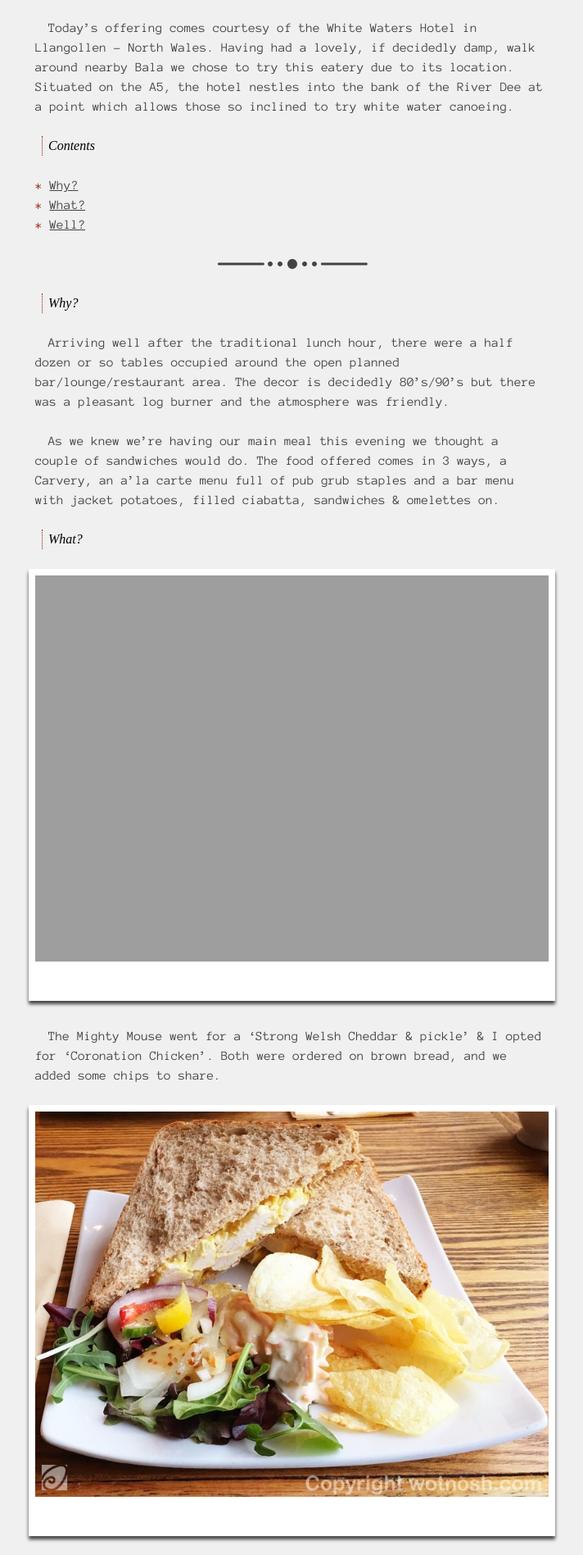
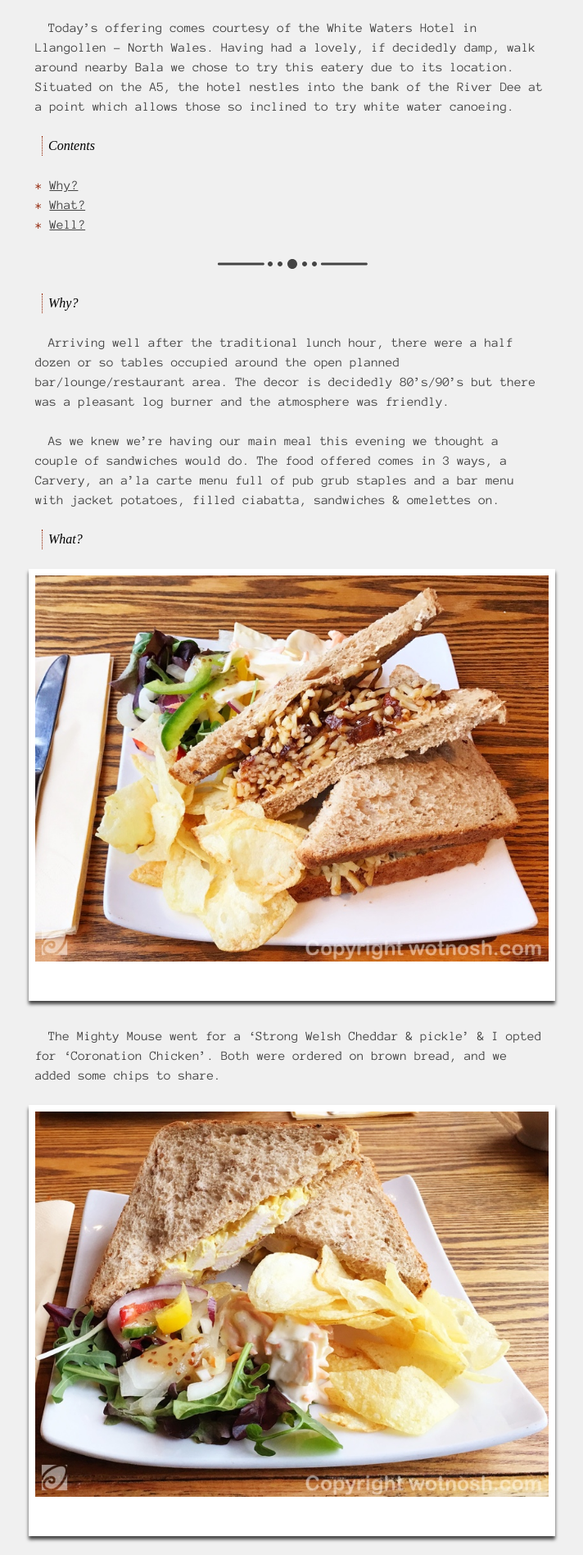
Before and after one commit to nerdcouture/Wotnosh, a Jekyll site: the page built from _posts/2017-01-15-limp-in-llangollen.md, in a window 1280 px wide. Shown: the part 727-2624 px from the top of the page at 82% size, without its empty margins (125-837 px from the left). Built offline with Jekyll 4.4.1, drawn with Linux system fonts in a browser that asks for light colours; some web fonts are replaced.

Commit message:
Fixed typo

```diff
--- a/_posts/2017-01-15-limp-in-llangollen.md
+++ b/_posts/2017-01-15-limp-in-llangollen.md
@@ -52,6 +52,6 @@ The sandwiches came with a dressed salad garnish, coleslaw and some crisps. My s
 {:.score}
 Overall not great, but not overpriced either at just under £18 inc drinks. **2/5**
 
-[cheese]: /assets/images/whitewaters-cpickle.jpg]
+[cheese]: /assets/images/whitewaters-cpickle.jpg
 [chicken]: /assets/images/whitewaters-cchicken.jpg
 [chips]: /assets/images/whitewaters-chips.jpg
```
